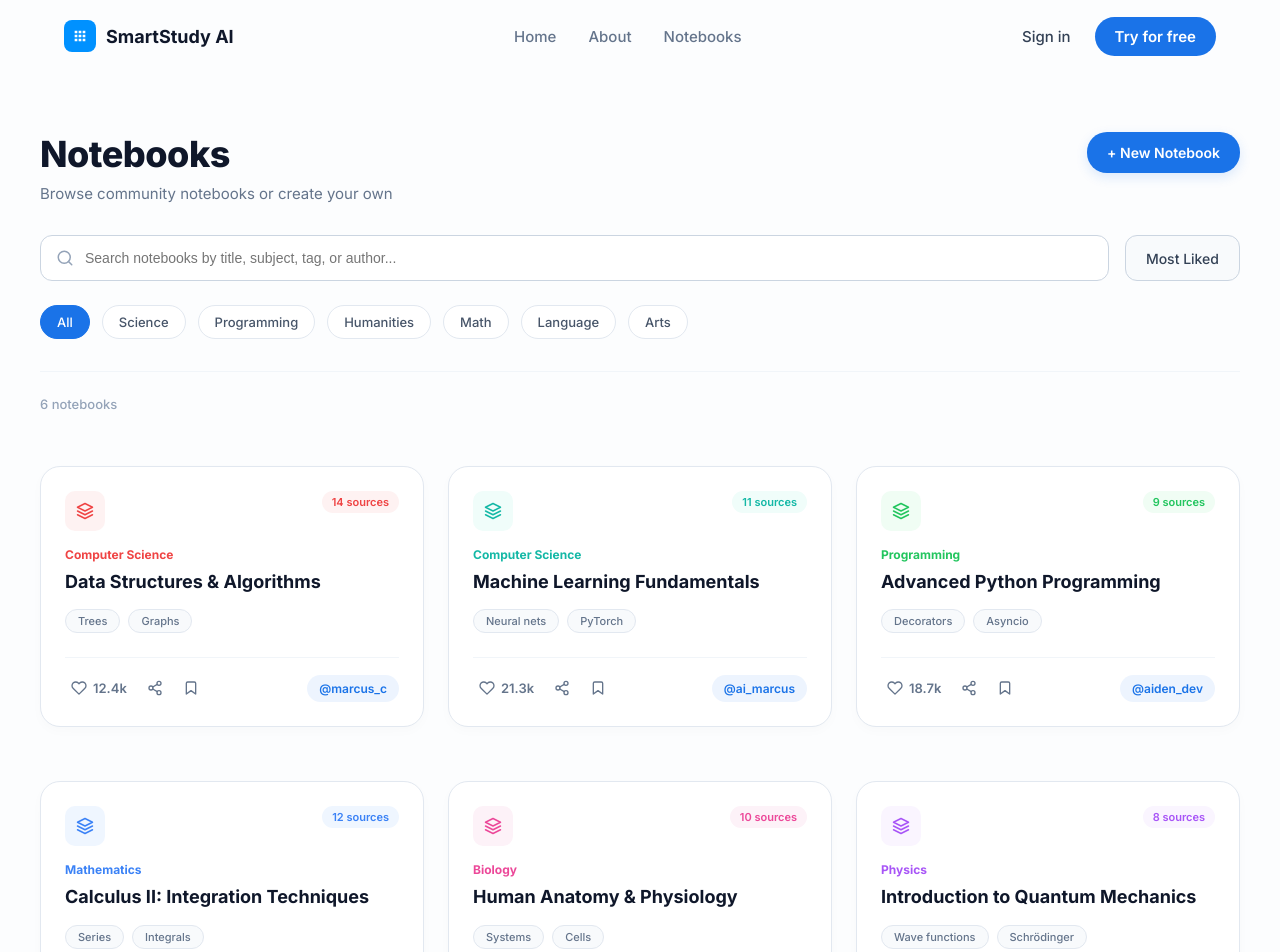
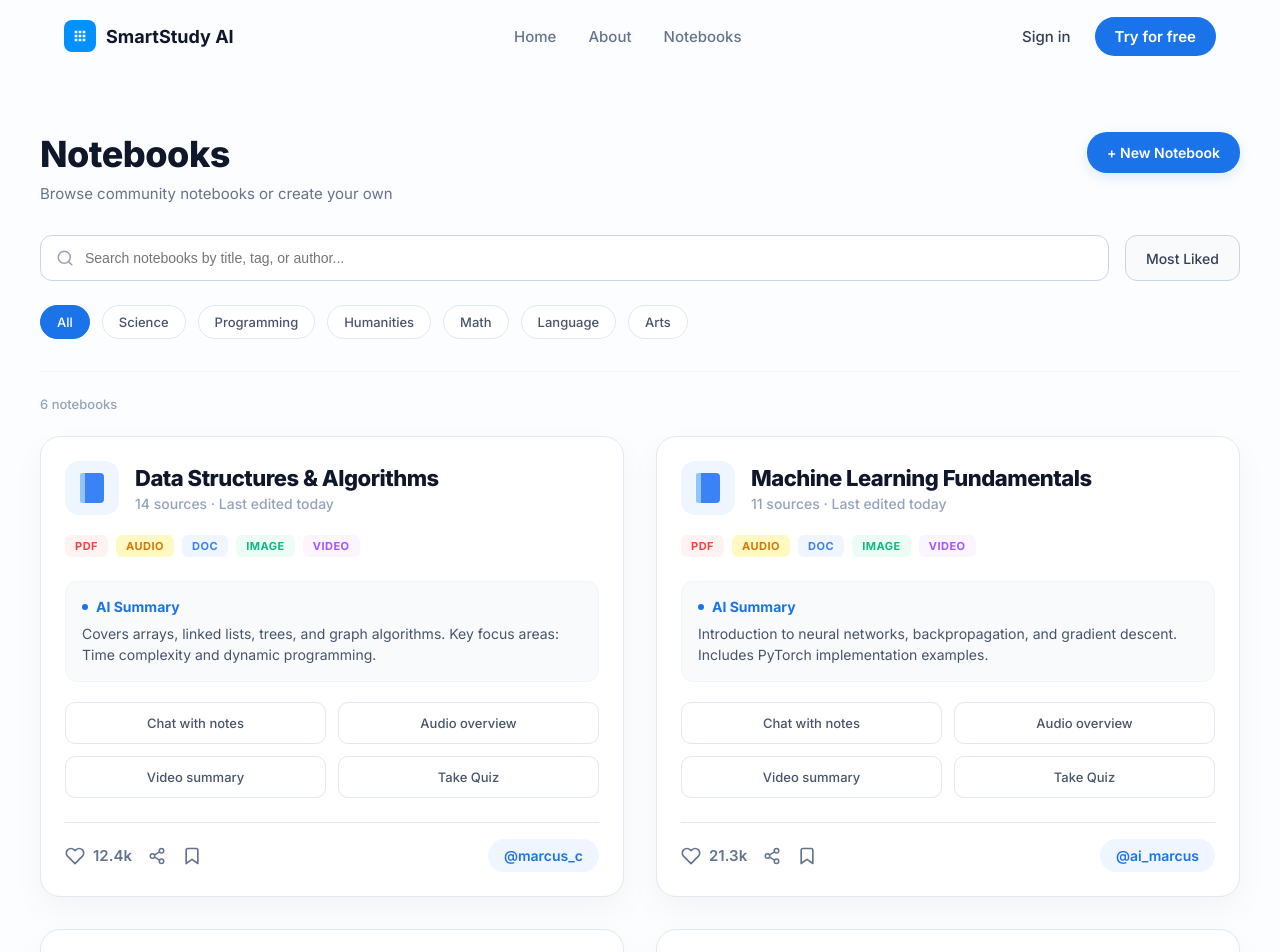
Before and after one commit to deepajaysolanki/Learning-Platform, a React (Vite) app in the folder frontend/: page /notebooks in a window 1280 px wide. Shown: the top 952 px of the page. Built offline with nearby package versions, Linux system fonts and the light colour scheme.

Commit message:
Updated Notebooks page UI

```diff
--- a/frontend/src/components/Notebooks.jsx
+++ b/frontend/src/components/Notebooks.jsx
@@ -3,115 +3,156 @@ import { gsap } from "gsap";
 import { Helmet } from "react-helmet-async";
 import "../styles/Notebooks.css";
 
+// --- STATIC DATA ---
 const categories = ["All", "Science", "Programming", "Humanities", "Math", "Language", "Arts"];
 
 const initialNotebooks = [
   {
-    id: 1,
-    subject: "Computer Science",
-    category: "Programming",
-    title: "Data Structures & Algorithms",
-    sources: "14 sources",
-    tags: ["Trees", "Graphs"],
-    author: "@marcus_c",
-    likes: "12.4k",
-    colorClass: "red"
+    id: 1, category: "Programming", title: "Data Structures & Algorithms", sources: "14",
+    summary: "Covers arrays, linked lists, trees, and graph algorithms. Key focus areas: Time complexity and dynamic programming.",
+    author: "@marcus_c", likes: "12.4k"
   },
   {
-    id: 2,
-    subject: "Computer Science",
-    category: "Programming",
-    title: "Machine Learning Fundamentals",
-    sources: "11 sources",
-    tags: ["Neural nets", "PyTorch"],
-    author: "@ai_marcus",
-    likes: "21.3k",
-    colorClass: "teal"
+    id: 2, category: "Programming", title: "Machine Learning Fundamentals", sources: "11",
+    summary: "Introduction to neural networks, backpropagation, and gradient descent. Includes PyTorch implementation examples.",
+    author: "@ai_marcus", likes: "21.3k"
   },
   {
-    id: 3,
-    subject: "Programming",
-    category: "Programming",
-    title: "Advanced Python Programming",
-    sources: "9 sources",
-    tags: ["Decorators", "Asyncio"],
-    author: "@aiden_dev",
-    likes: "18.7k",
-    colorClass: "green"
+    id: 3, category: "Programming", title: "Advanced Python Programming", sources: "9",
+    summary: "Deep dive into decorators, generators, asyncio, and memory management. Focuses on writing pythonic, scalable code.",
+    author: "@aiden_dev", likes: "18.7k"
   },
   {
-    id: 4,
-    subject: "Mathematics",
-    category: "Math",
-    title: "Calculus II: Integration Techniques",
-    sources: "12 sources",
-    tags: ["Series", "Integrals"],
-    author: "@sarah_math",
-    likes: "9.1k",
-    colorClass: "blue"
+    id: 4, category: "Math", title: "Calculus II: Integration Techniques", sources: "12",
+    summary: "Covers integration by parts, partial fractions, trigonometric substitution, and Taylor series expansions.",
+    author: "@sarah_math", likes: "9.1k"
   },
   {
-    id: 5,
-    subject: "Biology",
-    category: "Science",
-    title: "Human Anatomy & Physiology",
-    sources: "10 sources",
-    tags: ["Systems", "Cells"],
-    author: "@dr_evans",
-    likes: "14.2k",
-    colorClass: "pink"
+    id: 5, category: "Science", title: "Human Anatomy & Physiology", sources: "10",
+    summary: "Comprehensive overview of the nervous, circulatory, and respiratory systems, focusing on cellular signal transduction.",
+    author: "@dr_evans", likes: "14.2k"
   },
   {
-    id: 6,
-    subject: "Physics",
-    category: "Science",
-    title: "Introduction to Quantum Mechanics",
-    sources: "8 sources",
-    tags: ["Wave functions", "Schrödinger"],
-    author: "@prof_kim",
-    likes: "8.5k",
-    colorClass: "purple"
+    id: 6, category: "Science", title: "Introduction to Quantum Mechanics", sources: "8",
+    summary: "Focuses on the Schrödinger equation, wave function collapse, and quantum entanglement principles.",
+    author: "@prof_kim", likes: "8.5k"
   }
 ];
 
+// --- CUSTOM HOOK: DEBOUNCE ---
+function useDebounce(value, delay) {
+  const [debouncedValue, setDebouncedValue] = useState(value);
+  useEffect(() => {
+    const handler = setTimeout(() => setDebouncedValue(value), delay);
+    return () => clearTimeout(handler);
+  }, [value, delay]);
+  return debouncedValue;
+}
+
+// --- SUB-COMPONENT: EXACT RICH NOTEBOOK CARD ---
+const NotebookCard = ({ nb }) => (
+  <div className="rich-notebook-card">
+
+    {/* 1. Header (Book Icon & Title) */}
+    <div className="rnc-header">
+      <div className="rnc-icon-bg">
+        <div className="rnc-book-icon"></div>
+      </div>
+      <div className="rnc-title-group">
+        <h3>{nb.title}</h3>
+        <p>{nb.sources} sources · Last edited today</p>
+      </div>
+    </div>
+
+    {/* 2. Media Tags */}
+    <div className="rnc-media-tags">
+      <span className="rm-tag pdf-tag">PDF</span>
+      <span className="rm-tag audio-tag">AUDIO</span>
+      <span className="rm-tag doc-tag">DOC</span>
+      <span className="rm-tag image-tag">IMAGE</span>
+      <span className="rm-tag video-tag">VIDEO</span>
+    </div>
+
+    {/* 3. AI Summary Box */}
+    <div className="rnc-summary-box">
+      <div className="rnc-summary-header">
+        <span className="rnc-blue-dot"></span>
+        <h4>AI Summary</h4>
+      </div>
+      <p>{nb.summary}</p>
+    </div>
+
+    {/* 4. Action Buttons 2x2 */}
+    <div className="rnc-actions-grid">
+      <button type="button" className="rnc-action-btn">Chat with notes</button>
+      <button type="button" className="rnc-action-btn">Audio overview</button>
+      <button type="button" className="rnc-action-btn">Video summary</button>
+      <button type="button" className="rnc-action-btn">Take Quiz</button>
+    </div>
+
+    {/* 5. Interactive Social Footer */}
+    <div className="card-actions-row">
+      <div className="interaction-group">
+        <button type="button" className="action-icon-btn like-btn" aria-label="Like">
+          <svg width="20" height="20" viewBox="0 0 24 24" fill="none" stroke="currentColor" strokeWidth="2" strokeLinecap="round" strokeLinejoin="round">
+            <path d="M20.84 4.61a5.5 5.5 0 0 0-7.78 0L12 5.67l-1.06-1.06a5.5 5.5 0 0 0-7.78 7.78l1.06 1.06L12 21.23l7.78-7.78 1.06-1.06a5.5 5.5 0 0 0 0-7.78z"></path>
+          </svg>
+          <span className="like-count">{nb.likes}</span>
+        </button>
+        <button type="button" className="action-icon-btn" aria-label="Share">
+          <svg width="18" height="18" viewBox="0 0 24 24" fill="none" stroke="currentColor" strokeWidth="2" strokeLinecap="round" strokeLinejoin="round">
+            <circle cx="18" cy="5" r="3"></circle>
+            <circle cx="6" cy="12" r="3"></circle>
+            <circle cx="18" cy="19" r="3"></circle>
+            <line x1="8.59" y1="13.51" x2="15.42" y2="17.49"></line>
+            <line x1="15.41" y1="6.51" x2="8.59" y2="10.49"></line>
+          </svg>
+        </button>
+        <button type="button" className="action-icon-btn" aria-label="Save">
+          <svg width="20" height="20" viewBox="0 0 24 24" fill="none" stroke="currentColor" strokeWidth="2" strokeLinecap="round" strokeLinejoin="round">
+            <path d="M19 21l-7-5-7 5V5a2 2 0 0 1 2-2h10a2 2 0 0 1 2 2z"></path>
+          </svg>
+        </button>
+      </div>
+      <span className="creator-username">{nb.author}</span>
+    </div>
+
+  </div>
+);
+
+// --- MAIN COMPONENT ---
 export default function Notebooks() {
   const [searchQuery, setSearchQuery] = useState("");
   const [activeFilter, setActiveFilter] = useState("All");
 
+  const debouncedSearchQuery = useDebounce(searchQuery, 300);
   const pageRef = useRef(null);
   const gridRef = useRef(null);
 
-  // Filter Logic
   const filteredNotebooks = useMemo(() => {
-    return initialNotebooks.filter((notebook) => {
-      const matchesFilter = activeFilter === "All" || notebook.category === activeFilter;
-      const searchLower = searchQuery.toLowerCase();
-      const matchesSearch =
-        notebook.title.toLowerCase().includes(searchLower) ||
-        notebook.subject.toLowerCase().includes(searchLower) ||
-        notebook.tags.some(tag => tag.toLowerCase().includes(searchLower)) ||
-        notebook.author.toLowerCase().includes(searchLower);
+    return initialNotebooks.filter((nb) => {
+      const matchesFilter = activeFilter === "All" || nb.category === activeFilter;
+      const searchLower = debouncedSearchQuery.toLowerCase();
 
-      return matchesFilter && matchesSearch;
+      return matchesFilter && (
+        nb.title.toLowerCase().includes(searchLower) ||
+        nb.category.toLowerCase().includes(searchLower) ||
+        nb.author.toLowerCase().includes(searchLower)
+      );
     });
-  }, [searchQuery, activeFilter]);
+  }, [debouncedSearchQuery, activeFilter]);
 
-  // Entrance Animations
   useEffect(() => {
     const ctx = gsap.context(() => {
       const tl = gsap.timeline({ defaults: { ease: "power3.out", duration: 0.7 } });
-
-      tl.fromTo(".notebooks-header-area", { opacity: 0, y: 20 }, { opacity: 1, y: 0, delay: 0.1 })
+      tl.fromTo(".notebooks-header-area", { opacity: 0, y: 20 }, { opacity: 1, y: 0 })
         .fromTo(".search-filter-row", { opacity: 0, y: 20 }, { opacity: 1, y: 0 }, "-=0.5")
         .fromTo(".category-pills .pill", { opacity: 0, scale: 0.9 }, { opacity: 1, scale: 1, stagger: 0.05 }, "-=0.5")
-        .fromTo(".results-count", { opacity: 0 }, { opacity: 1 }, "-=0.3")
-        .fromTo(".notebook-card", { opacity: 0, y: 20 }, { opacity: 1, y: 0, stagger: 0.1 }, "-=0.5");
+        .fromTo(".rich-notebook-card", { opacity: 0, y: 20 }, { opacity: 1, y: 0, stagger: 0.1 }, "-=0.5");
     }, pageRef);
-
     return () => ctx.revert();
   }, []);
 
-  // Re-animate grid when filters change
   useEffect(() => {
     if (gridRef.current && filteredNotebooks.length > 0) {
       gsap.fromTo(gridRef.current.children,
@@ -130,16 +171,14 @@ export default function Notebooks() {
       <div className="notebooks-page-wrapper" ref={pageRef}>
         <div className="notebooks-container">
 
-          {/* Header Area */}
           <div className="notebooks-header-area">
             <div>
               <h1>Notebooks</h1>
               <p>Browse community notebooks or create your own</p>
             </div>
-            <button className="btn-primary">+ New Notebook</button>
+            <button type="button" className="btn-primary">+ New Notebook</button>
           </div>
 
-          {/* Search & Sort Row */}
           <div className="search-filter-row">
             <div className="search-input-wrap">
               <svg className="search-icon" width="18" height="18" viewBox="0 0 24 24" fill="none" stroke="currentColor" strokeWidth="2" strokeLinecap="round" strokeLinejoin="round">
@@ -148,19 +187,19 @@ export default function Notebooks() {
               </svg>
               <input
                 type="text"
-                placeholder="Search notebooks by title, subject, tag, or author..."
+                placeholder="Search notebooks by title, tag, or author..."
                 value={searchQuery}
                 onChange={(e) => setSearchQuery(e.target.value)}
               />
             </div>
-            <button className="btn-sort">Most Liked</button>
+            <button type="button" className="btn-sort">Most Liked</button>
           </div>
 
-          {/* Filter Pills */}
           <div className="category-pills">
             {categories.map((cat) => (
               <button
                 key={cat}
+                type="button"
                 className={`pill ${activeFilter === cat ? "active" : ""}`}
                 onClick={() => setActiveFilter(cat)}
               >
@@ -171,67 +210,17 @@ export default function Notebooks() {
 
           <div className="results-divider"></div>
 
-          {/* Results Count */}
           <div className="results-count">
             {filteredNotebooks.length > 0
               ? `${filteredNotebooks.length} notebooks`
-              : `0 notebooks for "${searchQuery}"`
+              : `0 notebooks for "${debouncedSearchQuery}"`
             }
           </div>
 
-          {/* Dynamic Content Area: Grid vs Empty State */}
           {filteredNotebooks.length > 0 ? (
             <div className="notebooks-grid" ref={gridRef}>
               {filteredNotebooks.map((nb) => (
-                <div key={nb.id} className="notebook-card">
-                  <div className="card-top">
-                    <div className={`icon-box ${nb.colorClass}`}>
-                      <svg width="18" height="18" viewBox="0 0 24 24" fill="currentColor">
-                        <path d="M12 2L2 7l10 5 10-5-10-5zM2 17l10 5 10-5M2 12l10 5 10-5" stroke="currentColor" strokeWidth="2" strokeLinecap="round" strokeLinejoin="round" fill="none"/>
-                      </svg>
-                    </div>
-                    <span className={`source-badge ${nb.colorClass}-badge`}>{nb.sources}</span>
-                  </div>
-
-                  <span className={`subject-text ${nb.colorClass}-text`}>{nb.subject}</span>
-                  <h3 className="notebook-title">{nb.title}</h3>
-
-                  <div className="tags-row">
-                    {nb.tags.map(tag => (
-                      <span key={tag} className="tag-pill">{tag}</span>
-                    ))}
-                  </div>
-
-                  {/* Interactive Action Footer */}
-                  <div className="card-actions-row">
-                    <div className="interaction-group">
-                      <button className="action-icon-btn like-btn" aria-label="Like">
-                        <svg width="16" height="16" viewBox="0 0 24 24" fill="none" stroke="currentColor" strokeWidth="2" strokeLinecap="round" strokeLinejoin="round">
-                          <path d="M20.84 4.61a5.5 5.5 0 0 0-7.78 0L12 5.67l-1.06-1.06a5.5 5.5 0 0 0-7.78 7.78l1.06 1.06L12 21.23l7.78-7.78 1.06-1.06a5.5 5.5 0 0 0 0-7.78z"></path>
-                        </svg>
-                        <span>{nb.likes}</span>
-                      </button>
-
-                      <button className="action-icon-btn" aria-label="Share">
-                        <svg width="16" height="16" viewBox="0 0 24 24" fill="none" stroke="currentColor" strokeWidth="2" strokeLinecap="round" strokeLinejoin="round">
-                          <circle cx="18" cy="5" r="3"></circle>
-                          <circle cx="6" cy="12" r="3"></circle>
-                          <circle cx="18" cy="19" r="3"></circle>
-                          <line x1="8.59" y1="13.51" x2="15.42" y2="17.49"></line>
-                          <line x1="15.41" y1="6.51" x2="8.59" y2="10.49"></line>
-                        </svg>
-                      </button>
-
-                      <button className="action-icon-btn" aria-label="Save">
-                        <svg width="16" height="16" viewBox="0 0 24 24" fill="none" stroke="currentColor" strokeWidth="2" strokeLinecap="round" strokeLinejoin="round">
-                          <path d="M19 21l-7-5-7 5V5a2 2 0 0 1 2-2h10a2 2 0 0 1 2 2z"></path>
-                        </svg>
-                      </button>
-                    </div>
-
-                    <span className="creator-username">{nb.author}</span>
-                  </div>
-                </div>
+                <NotebookCard key={nb.id} nb={nb} />
               ))}
             </div>
           ) : (
--- a/frontend/src/styles/Notebooks.css
+++ b/frontend/src/styles/Notebooks.css
@@ -152,97 +152,177 @@
   font-weight: 500;
 }
 
-/* --- NOTEBOOKS GRID --- */
+/* ==========================================================================
+   RICH NOTEBOOK CARDS (The Exact Match)
+   ========================================================================== */
+
 .notebooks-grid {
   display: grid;
-  grid-template-columns: repeat(auto-fill, minmax(340px, 1fr));
-  gap: 24px;
+  /* Wider minimum to support the rich summary & 2x2 buttons */
+  grid-template-columns: repeat(auto-fill, minmax(420px, 1fr));
+  gap: 32px;
 }
 
-.notebook-card {
+.rich-notebook-card {
   background-color: #ffffff;
-  border: 1px solid #e2e8f0;
   border-radius: 20px;
   padding: 24px;
-  box-shadow: 0 4px 12px rgba(15, 23, 42, 0.02);
+  box-shadow: 0 12px 32px rgba(15, 23, 42, 0.04);
+  border: 1px solid #e2e8f0;
   display: flex;
   flex-direction: column;
+  height: 100%;
   transition: transform 0.2s ease, box-shadow 0.2s ease;
+  box-sizing: border-box;
 }
 
-.notebook-card:hover {
+.rich-notebook-card:hover {
   transform: translateY(-4px);
-  box-shadow: 0 12px 30px rgba(15, 23, 42, 0.05);
+  box-shadow: 0 16px 40px rgba(15, 23, 42, 0.08);
 }
 
-.card-top {
+/* --- HEADER --- */
+.rnc-header {
   display: flex;
-  justify-content: space-between;
-  align-items: flex-start;
-  margin-bottom: 16px;
+  align-items: center;
+  gap: 16px;
+  margin-bottom: 20px;
 }
 
-.icon-box {
-  width: 40px;
-  height: 40px;
-  border-radius: 10px;
+.rnc-icon-bg {
+  width: 54px;
+  height: 54px;
+  background-color: #eff6ff;
+  border-radius: 14px;
   display: flex;
   align-items: center;
   justify-content: center;
+  flex-shrink: 0;
 }
 
-.source-badge {
-  padding: 4px 10px;
-  border-radius: 20px;
-  font-size: 11px;
-  font-weight: 600;
+.rnc-book-icon {
+  width: 24px;
+  height: 30px;
+  background-color: #3b82f6;
+  border-radius: 2px 4px 4px 2px;
+  border-left: 5px solid #93c5fd;
 }
 
-.subject-text {
-  font-size: 12px;
-  font-weight: 700;
-  margin-bottom: 8px;
+.rnc-title-group h3 {
+  font-size: 22px;
+  font-weight: 800;
+  color: #0f172a;
+  margin: 0 0 4px 0;
+  letter-spacing: -0.5px;
 }
 
-.notebook-title {
-  font-size: 18px;
-  font-weight: 700;
-  color: #0f172a;
-  margin-bottom: 16px;
-  line-height: 1.3;
+.rnc-title-group p {
+  font-size: 14px;
+  color: #94a3b8;
+  margin: 0;
+  font-weight: 500;
 }
 
-.tags-row {
+/* --- COLORED MEDIA TAGS ROW --- */
+.rnc-media-tags {
   display: flex;
   flex-wrap: wrap;
   gap: 8px;
   margin-bottom: 24px;
-  flex-grow: 1; /* Pushes the footer down naturally */
 }
 
-.tag-pill {
-  background-color: #f8fafc;
-  border: 1px solid #e2e8f0;
-  color: #64748b;
-  padding: 4px 12px;
-  border-radius: 14px;
+.rm-tag {
+  padding: 4px 10px;
+  border-radius: 6px;
   font-size: 11px;
-  font-weight: 500;
+  font-weight: 700;
+  letter-spacing: 0.5px;
 }
 
-/* --- INTERACTIVE CARD FOOTER --- */
+.pdf-tag { background-color: #fef2f2; color: #ef4444; }
+.audio-tag { background-color: #fef9c3; color: #d97706; }
+.doc-tag { background-color: #eff6ff; color: #3b82f6; }
+.image-tag { background-color: #ecfdf5; color: #10b981; }
+.video-tag { background-color: #faf5ff; color: #a855f7; }
+
+/* --- AI SUMMARY BOX --- */
+.rnc-summary-box {
+  background-color: #f8fafc;
+  border: 1px solid #f1f5f9;
+  border-radius: 12px;
+  padding: 16px;
+  margin-bottom: 20px;
+  flex-grow: 1; /* Allows this text box to push the buttons and footer down cleanly */
+}
+
+.rnc-summary-header {
+  display: flex;
+  align-items: center;
+  gap: 8px;
+  margin-bottom: 8px;
+}
+
+.rnc-blue-dot {
+  width: 6px;
+  height: 6px;
+  background-color: #1a73e8;
+  border-radius: 50%;
+}
+
+.rnc-summary-header h4 {
+  font-size: 14px;
+  font-weight: 700;
+  color: #1a73e8;
+  margin: 0;
+}
+
+.rnc-summary-box p {
+  font-size: 14px;
+  line-height: 1.5;
+  color: #475569;
+  margin: 0;
+}
+
+/* --- ACTION BUTTONS 2x2 GRID --- */
+.rnc-actions-grid {
+  display: grid;
+  grid-template-columns: 1fr 1fr;
+  gap: 12px;
+  margin-bottom: 24px;
+}
+
+.rnc-action-btn {
+  background-color: #ffffff;
+  border: 1px solid #e2e8f0;
+  color: #475569;
+  padding: 12px;
+  border-radius: 10px;
+  font-size: 13px;
+  font-weight: 500;
+  cursor: pointer;
+  transition: all 0.2s ease;
+}
+
+.rnc-action-btn:hover {
+  border-color: #cbd5e1;
+  color: #0f172a;
+  background-color: #f8fafc;
+}
+
+/* --- FOOTER & INTERACTIONS --- */
 .card-actions-row {
   display: flex;
   justify-content: space-between;
   align-items: center;
-  border-top: 1px solid #f1f5f9;
+  border-top: 1px solid #e2e8f0;
   padding-top: 16px;
   margin-top: auto;
 }
 
 .interaction-group {
   display: flex;
-  gap: 8px;
+  align-items: center;
+  gap: 16px;
 }
 
 .action-icon-btn {
@@ -252,20 +332,17 @@
   background: transparent;
   border: none;
   color: #64748b;
-  font-size: 13px;
+  font-size: 15px;
   font-weight: 600;
   cursor: pointer;
-  padding: 6px;
-  border-radius: 8px;
-  transition: all 0.2s ease;
+  padding: 0;
+  transition: color 0.2s ease;
 }
 
 .action-icon-btn:hover {
   color: #0f172a;
-  background-color: #f8fafc;
 }
 
-/* Specific Heart Interaction */
 .action-icon-btn.like-btn:hover {
   color: #ef4444;
 }
@@ -275,45 +352,24 @@
   stroke: #ef4444;
 }
 
+.like-count {
+  margin-left: 2px;
+}
+
 .creator-username {
-  font-size: 12px;
+  font-size: 14px;
   font-weight: 600;
   color: #1a73e8;
-  background: rgba(26, 115, 232, 0.08);
-  padding: 6px 12px;
-  border-radius: 14px;
+  background: #eff6ff;
+  padding: 8px 16px;
+  border-radius: 20px;
   transition: background 0.2s ease;
   cursor: pointer;
 }
 
 .creator-username:hover {
-  background: rgba(26, 115, 232, 0.15);
+  background: #dbeafe;
 }
-
-/* --- THEME COLORS MATCHING FIGMA --- */
-.red { background-color: #fef2f2; color: #ef4444; }
-.red-badge { background-color: #fef2f2; color: #ef4444; }
-.red-text { color: #ef4444; }
-
-.teal { background-color: #f0fdfa; color: #14b8a6; }
-.teal-badge { background-color: #f0fdfa; color: #14b8a6; }
-.teal-text { color: #14b8a6; }
-
-.green { background-color: #f0fdf4; color: #22c55e; }
-.green-badge { background-color: #f0fdf4; color: #22c55e; }
-.green-text { color: #22c55e; }
-
-.blue { background-color: #eff6ff; color: #3b82f6; }
-.blue-badge { background-color: #eff6ff; color: #3b82f6; }
-.blue-text { color: #3b82f6; }
-
-.pink { background-color: #fdf2f8; color: #ec4899; }
-.pink-badge { background-color: #fdf2f8; color: #ec4899; }
-.pink-text { color: #ec4899; }
-
-.purple { background-color: #faf5ff; color: #a855f7; }
-.purple-badge { background-color: #faf5ff; color: #a855f7; }
-.purple-text { color: #a855f7; }
 
 /* --- EMPTY STATE --- */
 .empty-state {
@@ -323,12 +379,6 @@
   justify-content: center;
   padding: 80px 0;
   text-align: center;
-  animation: fadeIn 0.4s ease-out;
-}
-
-@keyframes fadeIn {
-  from { opacity: 0; transform: translateY(10px); }
-  to { opacity: 1; transform: translateY(0); }
 }
 
 .empty-icon {
@@ -360,10 +410,6 @@
     flex-direction: column;
   }
 
-  .btn-sort {
-    padding: 14px 20px;
-  }
-
   .notebooks-grid {
     grid-template-columns: 1fr;
   }
```
